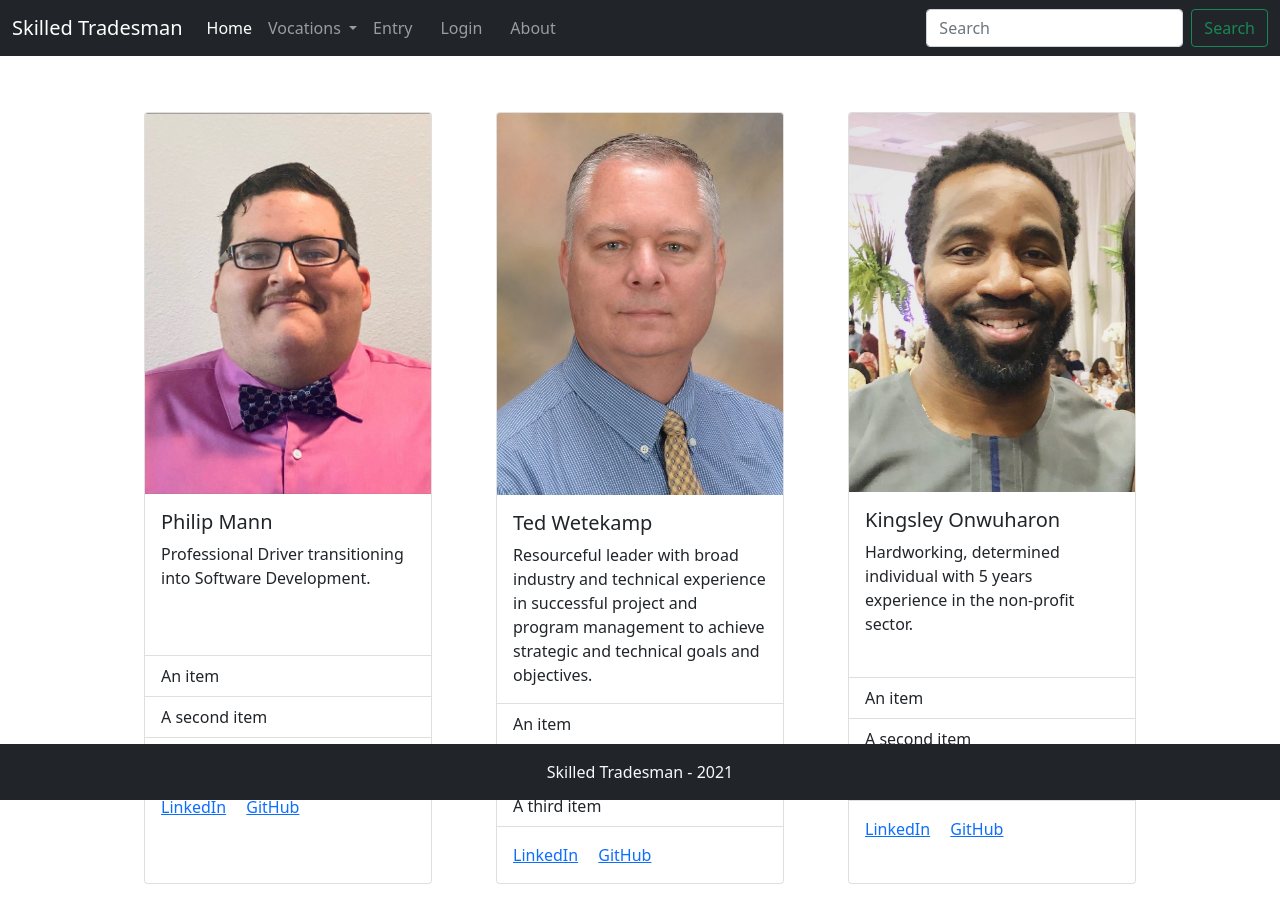
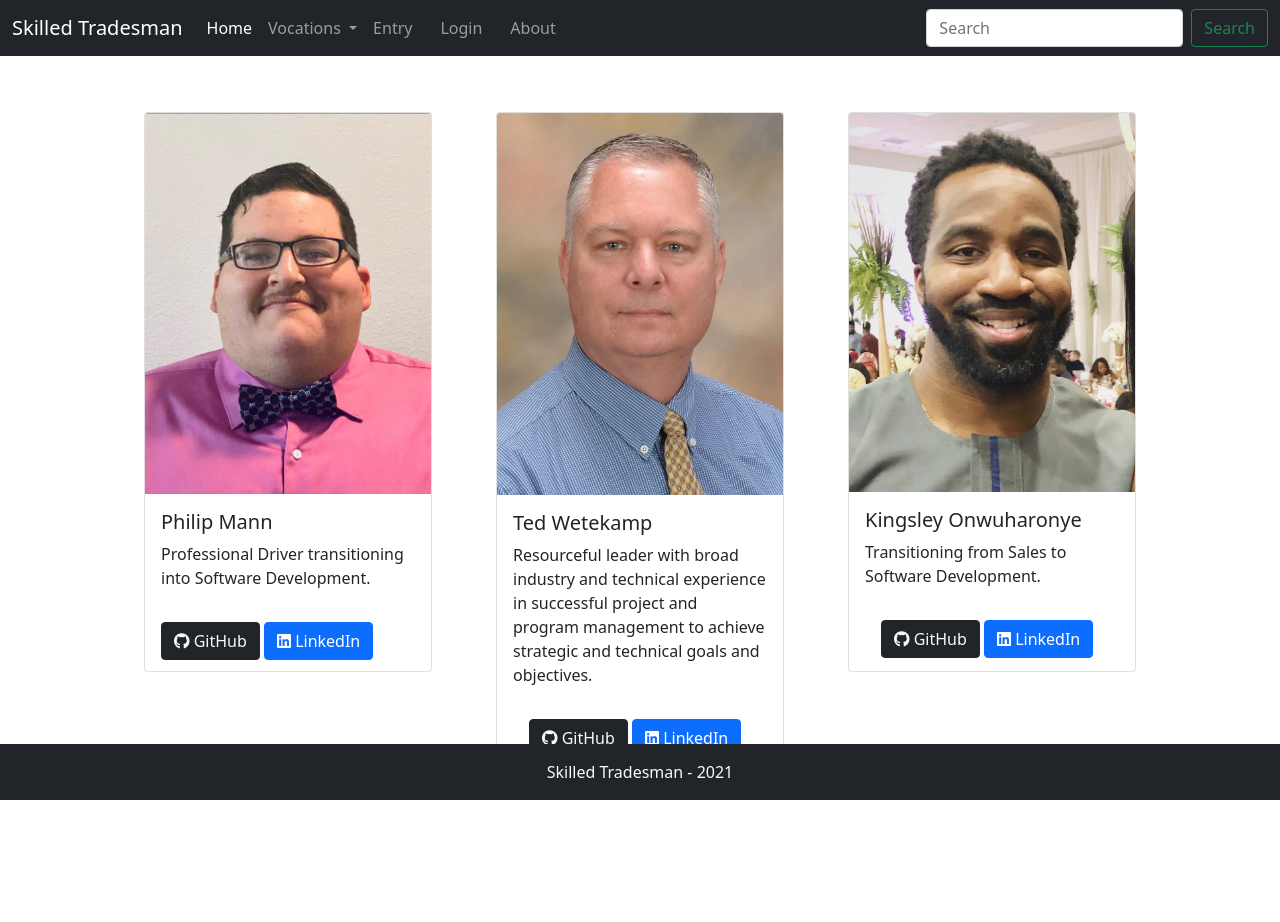
Before and after one commit to Philip-Mann/skilled-tradesmans-site, a website: page templates/about.html in a window 1280 px wide. After the commit the page ends 846 px from the top, so only its background shows below. Drawn offline with nearby package versions, Linux system fonts and the light colour scheme.

Commit message:
restructure bootstrap cards and add social media icons

```diff
--- a/templates/about.html
+++ b/templates/about.html
@@ -84,20 +84,22 @@
   </nav>
   <!-- Main -->
   <main class="d-flex p-4 justify-content-center">
-    <div class="card" style="width: 18rem; margin: 2rem;">
+    <div class="card" style="width: 18rem; height: 35rem; margin: 2rem;">
       <img src="../assets/phil2.jpeg" class="card-img-top" alt="Philip Mann">
       <div class="card-body">
         <h5 class="card-title">Philip Mann</h5>
         <p class="card-text">Professional Driver transitioning into Software Development.</p>
       </div>
-      <ul class="list-group list-group-flush">
-        <li class="list-group-item">An item</li>
-        <li class="list-group-item">A second item</li>
-        <li class="list-group-item">A third item</li>
-      </ul>
       <div class="card-body">
-        <a href="https://www.linkedin.com/in/philip-mann-b7989b173/" class="card-link">LinkedIn</a>
-        <a href="https://github.com/Philip-Mann" class="card-link">GitHub</a>
+        <a class="btn btn-dark text-light btn-social mt-0 btn-github" href="https://github.com/Philip-Mann/" role="button">
+          <i class="fab fa-github"></i>
+          GitHub
+      </a>
+      <a class="btn btn-primary btn-social btn-linkedin" href="https://www.linkedin.com/in/philip-mann-b7989b173" role="button">
+        <i class="fab fa-linkedin"></i>
+        LinkedIn
+      </a>
+      </div>
     </div>
   </div>
 
@@ -106,32 +108,33 @@
     <div class="card-body">
       <h5 class="card-title">Ted Wetekamp</h5>
       <p class="card-text">Resourceful leader with broad industry and technical experience in successful project and program management to achieve strategic and technical goals and objectives.</p>
+      <div class="card-body">
+        <a class="btn btn-dark text-light btn-social mt-0 btn-github" href="https://github.com/TWetekamp" role="button">
+          <i class="fab fa-github"></i>
+          GitHub
+      </a>
+      <a class="btn btn-primary btn-social btn-linkedin" href="https://www.linkedin.com/in/ted-wetekamp-a6a2281" role="button">
+        <i class="fab fa-linkedin"></i>
+        LinkedIn
+      </a>
       </div>
-      <ul class="list-group list-group-flush">
-        <li class="list-group-item">An item</li>
-        <li class="list-group-item">A second item</li>
-        <li class="list-group-item">A third item</li>
-      </ul>
-      <div class="card-body">
-        <a href="https://www.linkedin.com/in/ted-wetekamp-a6a2281" class="card-link">LinkedIn</a>
-        <a href="https://github.com/Twetekamp" class="card-link">GitHub</a>
     </div>
   </div>
 
-    <div class="card" style="width: 18rem; margin: 2rem;">
-      <img src="../assets/Kingsley.jpg" class="card-img-top" alt="Kingsley Onwuharon">
+  <div class="card" style="width: 18rem; height: 35rem; margin: 2rem;">
+    <img src="../assets/Kingsley.jpg" class="card-img-top" alt="Kingsley Onwuharonye">
     <div class="card-body">
-        <h5 class="card-title">Kingsley Onwuharon</h5>
-        <p class="card-text">Hardworking, determined individual with 5 years experience in the non-profit sector.</p>
-      </div>
-      <ul class="list-group list-group-flush">
-        <li class="list-group-item">An item</li>
-        <li class="list-group-item">A second item</li>
-        <li class="list-group-item">A third item</li>
-      </ul>
+      <h5 class="card-title">Kingsley Onwuharonye</h5>
+      <p class="card-text"> Transitioning from Sales to Software Development.  </p>
       <div class="card-body">
-        <a href="#" class="card-link">LinkedIn</a>
-        <a href="https://github.com/kingsonwu" class="card-link">GitHub</a>
+        <a class="btn btn-dark text-light btn-social mt-0 btn-github" href="github.com/kingsonwu" role="button">
+          <i class="fab fa-github"></i>
+          GitHub
+      </a>
+      <a class="btn btn-primary btn-social btn-linkedin" href="linkedin.com/konwu" role="button">
+        <i class="fab fa-linkedin"></i>
+        LinkedIn
+      </a>
       </div>
     </div>
   </main>
```
Lines whose indentation alone changed are shown as unchanged.
